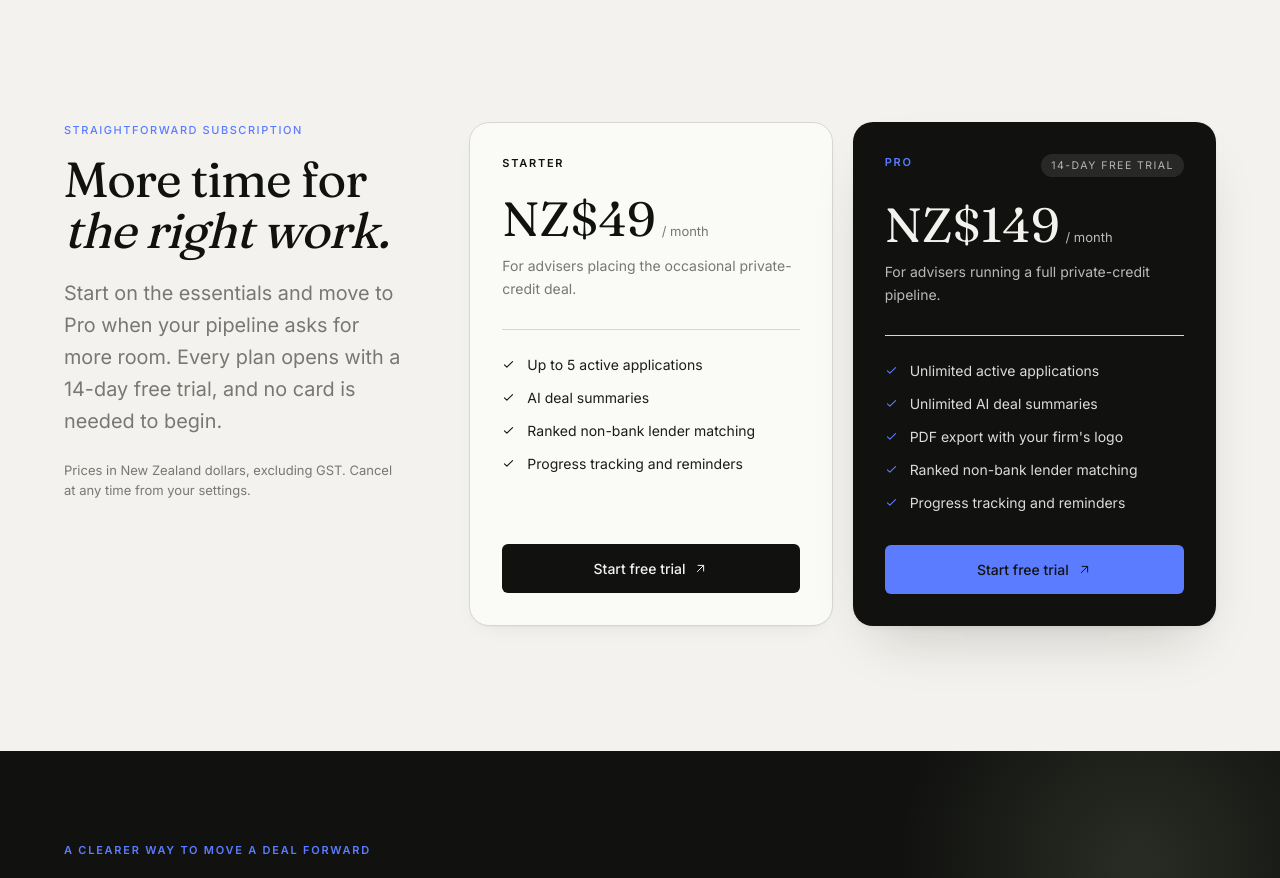
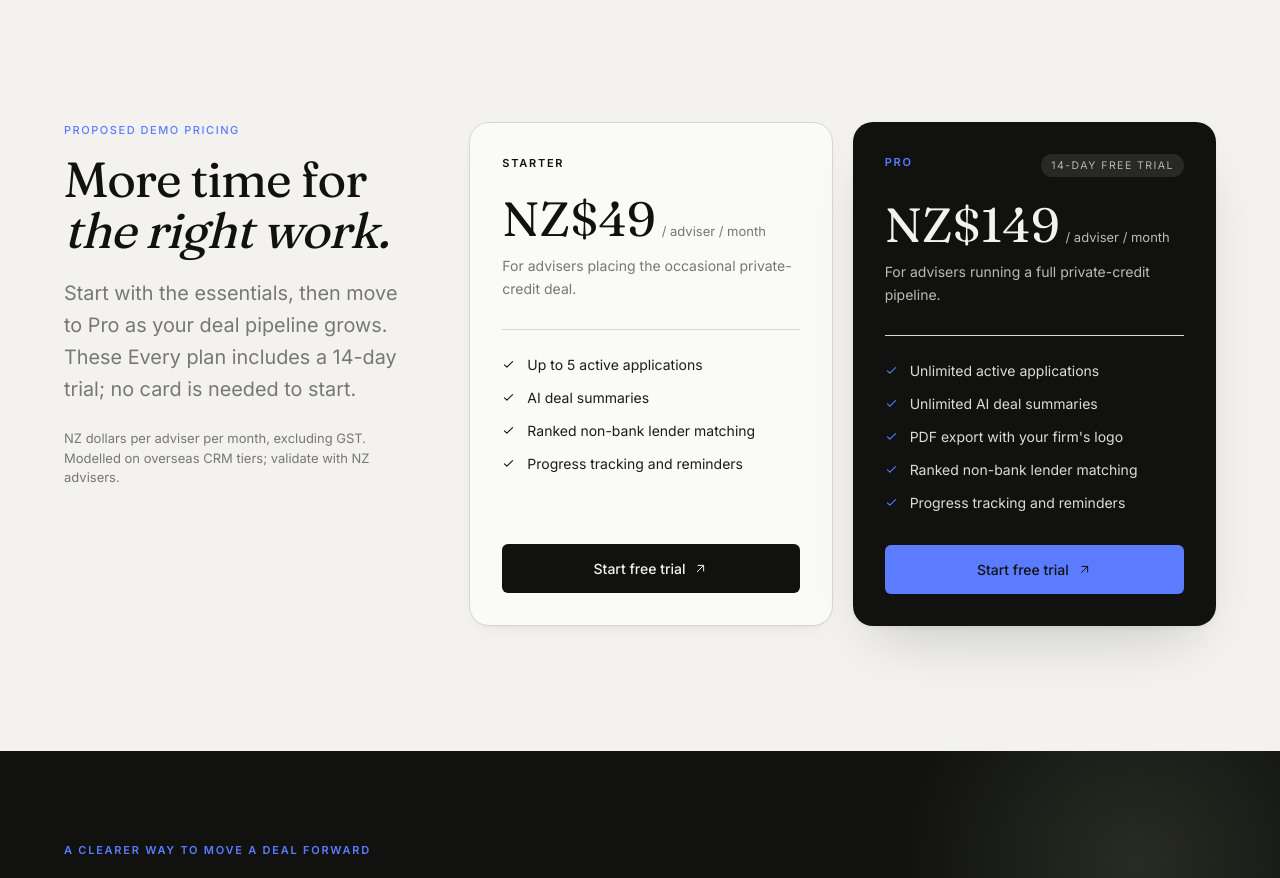
Before and after one commit to yangjacob06/SAASATHON2, a Next.js app in the folder marketing-website/: page /platform in a window 1280 px wide. Shown: the part 4200-5078 px from the top of the page. Built offline with nearby package versions, Linux system fonts and the light colour scheme; no server answers.

Commit message:
Add proposed Mandate demo subscription pricing

```diff
--- a/marketing-website/components/marketing/Pricing.tsx
+++ b/marketing-website/components/marketing/Pricing.tsx
@@ -20,7 +20,7 @@ export function Pricing() {
         <header className="lg:col-span-4">
           <div className="lg:sticky lg:top-28">
             <p data-reveal="fade" className="eyebrow">
-              Straightforward subscription
+              Proposed demo pricing
             </p>
             <h2 data-reveal className="headline mt-4 text-(length:--text-h2) text-graphite">
               More time for <span className="accent">the right work.</span>
@@ -30,15 +30,15 @@ export function Pricing() {
               style={{ "--reveal-delay": "80ms" } as React.CSSProperties}
               className="lede mt-5 max-w-sm"
             >
-              Start on the essentials and move to Pro when your pipeline asks for more room. Every
-              plan opens with a 14-day free trial, and no card is needed to begin.
+              Start with the essentials, then move to Pro as your deal pipeline grows. These
+                            Every plan includes a 14-day trial; no card is needed to start.
             </p>
             <p
               data-reveal="fade"
               style={{ "--reveal-delay": "140ms" } as React.CSSProperties}
               className="mt-6 text-[13px] text-grey"
             >
-              Prices in New Zealand dollars, excluding GST. Cancel at any time from your settings.
+                            NZ dollars per adviser per month, excluding GST. Modelled on overseas CRM tiers; validate with NZ advisers.
             </p>
           </div>
         </header>
@@ -76,7 +76,7 @@ export function Pricing() {
                   <span className="nums font-display text-[3rem] leading-none">
                     NZ${(plan.priceCents / 100).toFixed(0)}
                   </span>
-                  <span className={`text-[13px] ${pro ? "text-paper/75" : "text-grey"}`}>/ month</span>
+                                    <span className={`text-[13px] ${pro ? "text-paper/75" : "text-grey"}`}>/ adviser / month</span>
                 </p>
                 <p className={`mt-3 text-[14px] leading-relaxed ${pro ? "text-paper/75" : "text-grey"}`}>
                   {plan.blurb}
```
